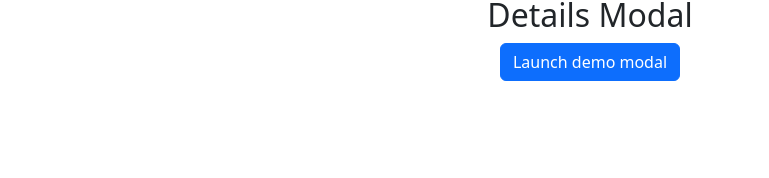
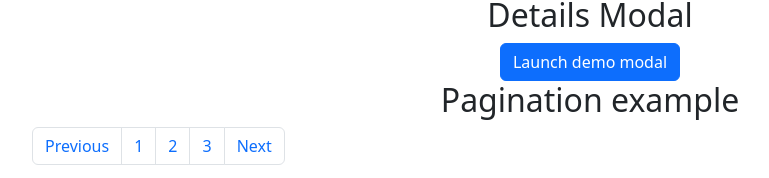
Before and after one commit to luckyluk07/ExpenseGuard, a React (Create React App) app in the folder expense_guard_frontend/: page / in a window 1280 px wide. Shown: the part 2096-2274 px from the top of the page, without its empty margins (50-819 px from the left). Before the commit the page ends 2177 px from the top, so only its background shows below. Built offline with nearby package versions, Linux system fonts and the light colour scheme.

Commit message:
Add pagination component

```diff
--- a/expense_guard_frontend/src/App.js
+++ b/expense_guard_frontend/src/App.js
@@ -11,6 +11,7 @@ import ActionCard from './Components/Finance/ActionCard/ActionCard';
 import CurrenciesTable from './Components/Finance/CurrenciesTable/CurrenciesTable';
 import News from './Components/Finance/News/News';
 import DetailsModal from './Components/Finance/DetailsModal/DetailsModal';
+import Pagination from './Components/Common/Pagination/Pagination';
 
 function App() {
   return (
@@ -44,6 +45,8 @@ function App() {
             Launch demo modal
           </button>
           <DetailsModal title={'Job salary'} description={'salary with bonuses'} price={15000} currency={'PLN'} date={'18 August 2024'}/>
+          <h2>Pagination example</h2>
+          <Pagination pages={[{link:'#', label:'1'},{link:'#', label:'2'},{link:'#', label:'3'}]}/>
         </div>
       </main>
     </div>
--- /dev/null
+++ b/expense_guard_frontend/src/Components/Common/Pagination/Pagination.js
@@ -0,0 +1,16 @@
+import React from 'react'
+import './Pagination.css'
+
+function Pagination({pages}) {
+    return <nav aria-label="Page navigation example">
+    <ul class="pagination">
+      <li class="page-item"><a class="page-link" href="#">Previous</a></li>
+      {pages.map(page => {
+        return <li class="page-item"><a class="page-link" href={page.link}>{page.label}</a></li>
+      })}
+      <li class="page-item"><a class="page-link" href="#">Next</a></li>
+    </ul>
+  </nav>
+}
+
+export default Pagination;
```
Also changed, not shown: expense_guard_frontend/src/Components/Common/Pagination/Pagination.css (added).
